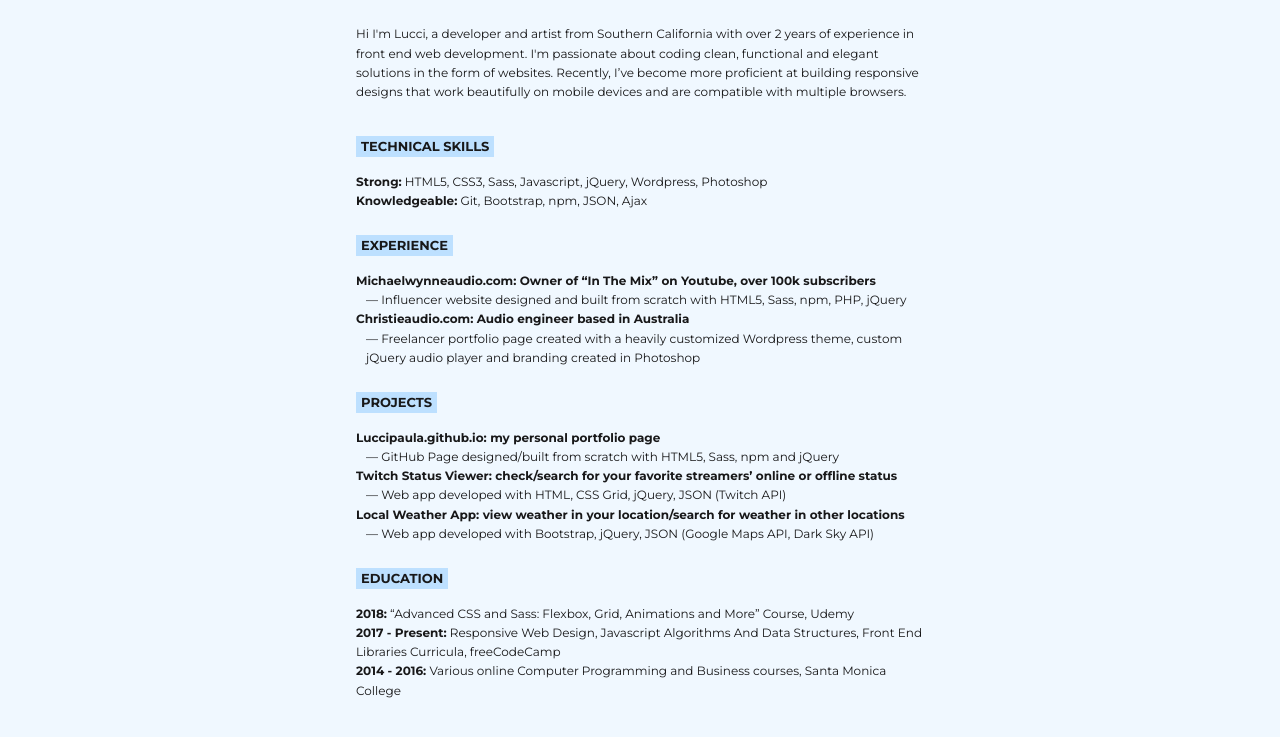
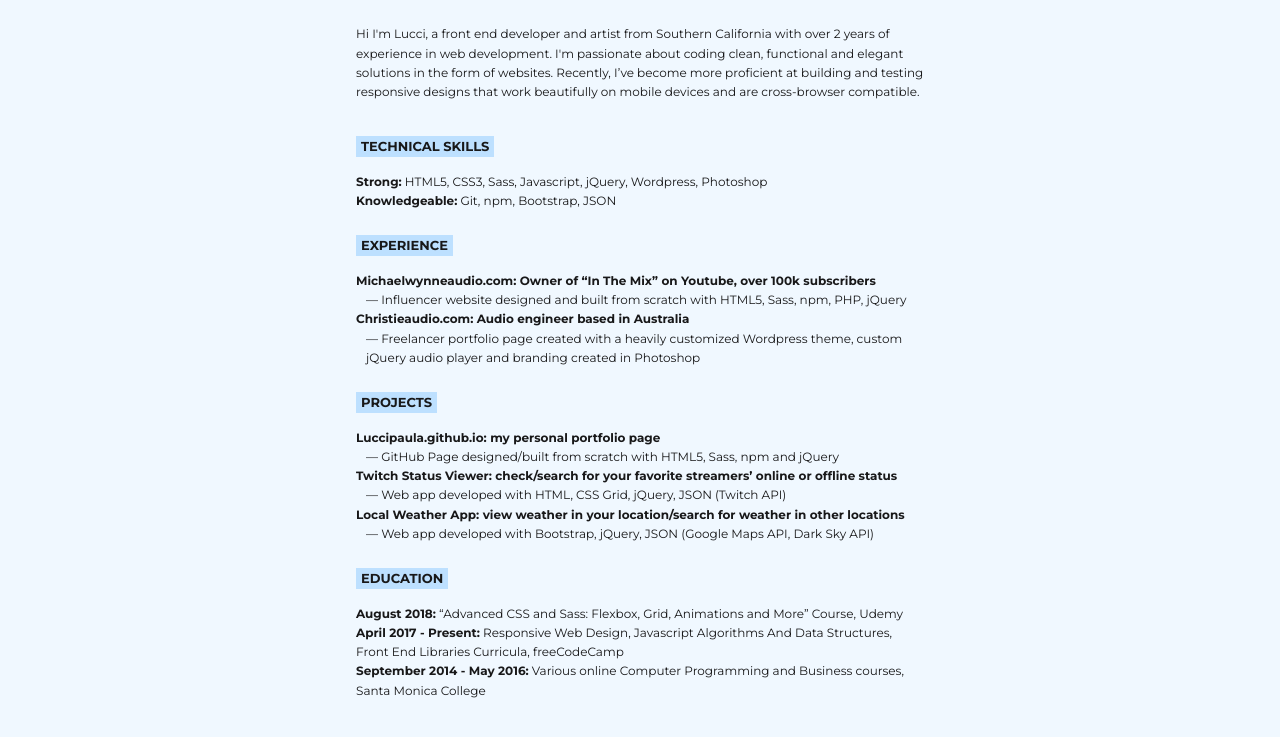
Before and after one commit to lucciwynne/resume, a website: page index.html in a window 1280 px wide. Shown: the part 137-874 px from the top of the page. Drawn offline with nearby package versions, Linux system fonts and the light colour scheme.

Commit message:
Updated resume file and page

```diff
--- a/index.html
+++ b/index.html
@@ -40,7 +40,7 @@
 			</div>
 
 			<p class="resume__content--summary">
-				Hi I'm Lucci, a developer and artist from Southern California with over 2 years of experience in front end web development. I'm passionate about coding clean, functional and elegant solutions in the form of websites. Recently, I’ve become more proficient at building responsive designs that work beautifully on mobile devices and are compatible with multiple browsers.
+				Hi I'm Lucci, a front end developer and artist from Southern California with over 2 years of experience in web development. I'm passionate about coding clean, functional and elegant solutions in the form of websites. Recently, I’ve become more proficient at building and testing responsive designs that work beautifully on mobile devices and are cross-browser compatible.
 			</p>
 
 			<div class="resume__content--section">
@@ -49,7 +49,7 @@
 					<strong>Strong:</strong> HTML5, CSS3, Sass, Javascript, jQuery, Wordpress, Photoshop
 				</p>
 				<p class="resume__content--text">
-					<strong>Knowledgeable:</strong> Git, Bootstrap, npm, JSON, Ajax
+					<strong>Knowledgeable:</strong> Git, npm, Bootstrap, JSON
 				</p>
 			</div>
 
@@ -94,13 +94,13 @@
 			<div class="resume__content--section">
 				<h3 class="resume__content--heading">Education</h3>
 				<p class="resume__content--text">
-					<strong>2018:</strong> “Advanced CSS and Sass: Flexbox, Grid, Animations and More” Course, Udemy
+					<strong>August 2018:</strong> “Advanced CSS and Sass: Flexbox, Grid, Animations and More” Course, Udemy
 				</p>
 				<p class="resume__content--text">
-					<strong>2017 - Present:</strong> Responsive Web Design, Javascript Algorithms And Data Structures, Front End Libraries Curricula, freeCodeCamp
+					<strong>April 2017 - Present:</strong> Responsive Web Design, Javascript Algorithms And Data Structures, Front End Libraries Curricula, freeCodeCamp
 				</p>
 				<p class="resume__content--text">
-					<strong>2014 - 2016:</strong> Various online Computer Programming and Business courses, Santa Monica College
+					<strong>September 2014 - May 2016:</strong> Various online Computer Programming and Business courses, Santa Monica College
 				</p>
 			</div>
 
```
Also changed, not shown: 1 other file.
